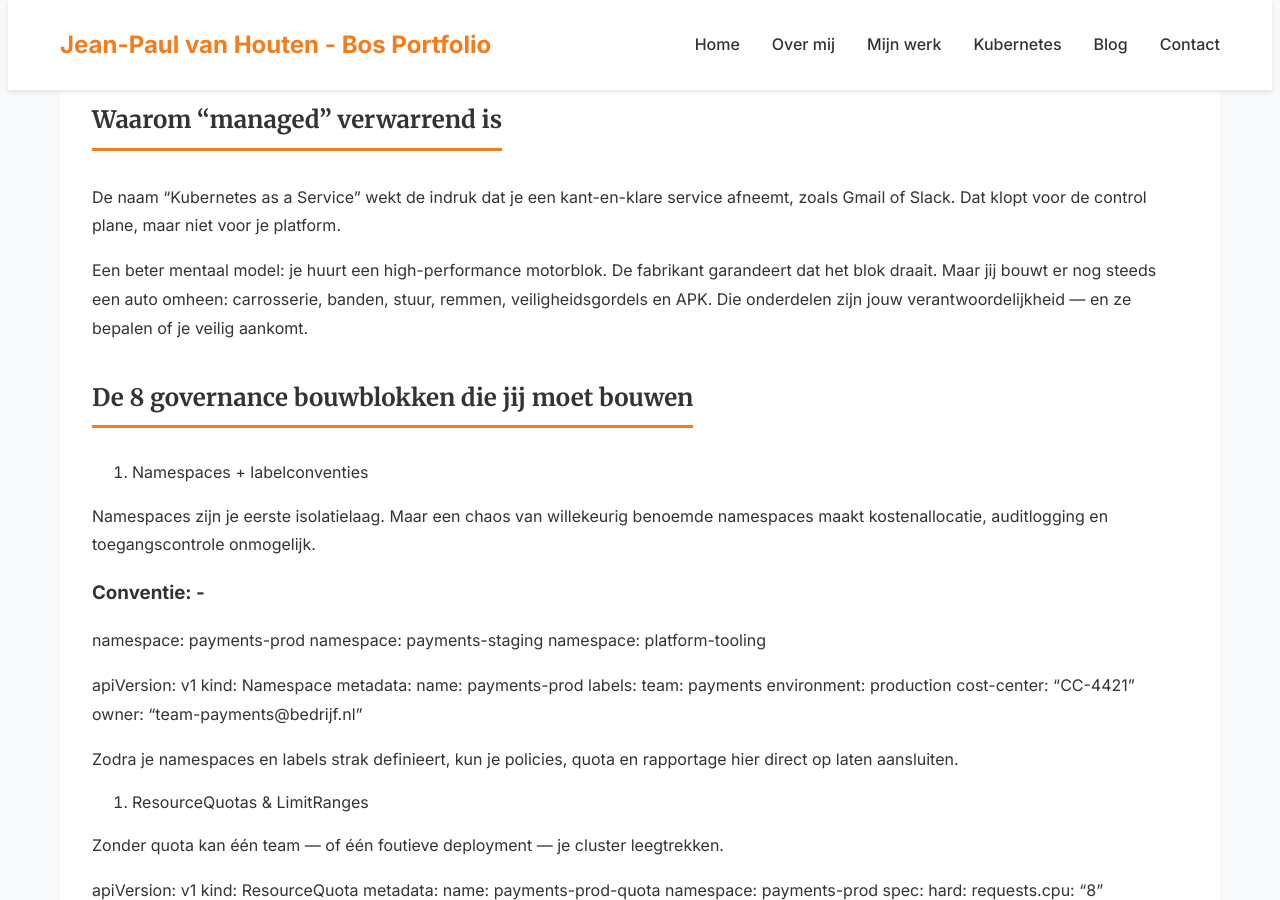
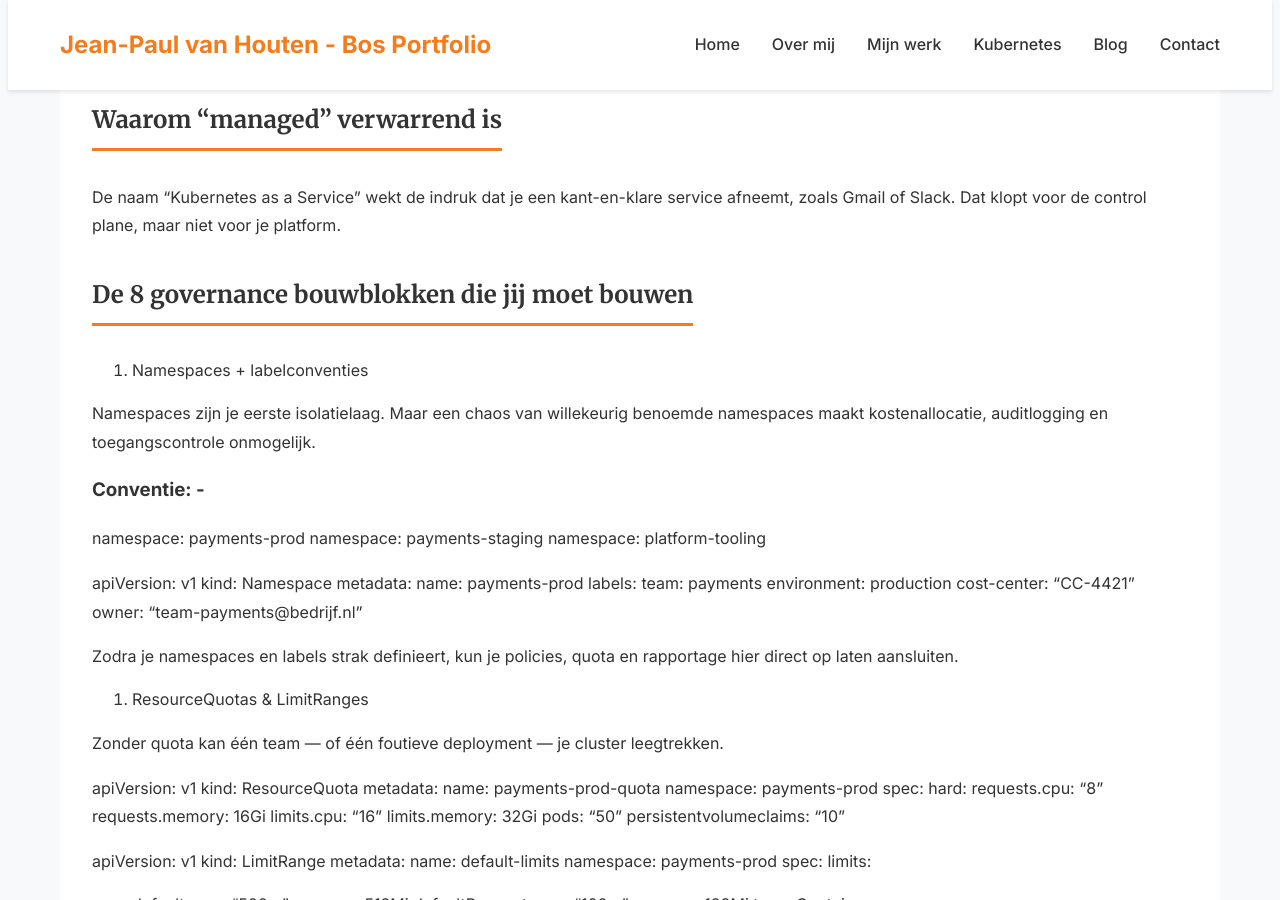
Before and after one commit to vanhoutenbos/personal-website, a Jekyll site: the page built from _posts/2026-06-16-managed-kubernetes.md, in a window 1280 px wide and 900 px high, scrolled down 1675 px. Built offline with Jekyll 4.4.1, drawn with Linux system fonts in a browser that asks for light colours.

Commit message:
Update 2026-06-16-managed-kubernetes.md

```diff
--- a/_posts/2026-06-16-managed-kubernetes.md
+++ b/_posts/2026-06-16-managed-kubernetes.md
@@ -46,8 +46,6 @@ De harde waarheid: de onderkant van deze tabel — alles met ❌ — is precies
 ## Waarom "managed" verwarrend is
 
 De naam "Kubernetes as a Service" wekt de indruk dat je een kant-en-klare service afneemt, zoals Gmail of Slack. Dat klopt voor de control plane, maar niet voor je platform.
-
-Een beter mentaal model: je huurt een high-performance motorblok. De fabrikant garandeert dat het blok draait. Maar jij bouwt er nog steeds een auto omheen: carrosserie, banden, stuur, remmen, veiligheidsgordels en APK. Die onderdelen zijn jouw verantwoordelijkheid — en ze bepalen of je veilig aankomt.
 
 ## De 8 governance bouwblokken die jij moet bouwen
 
```
